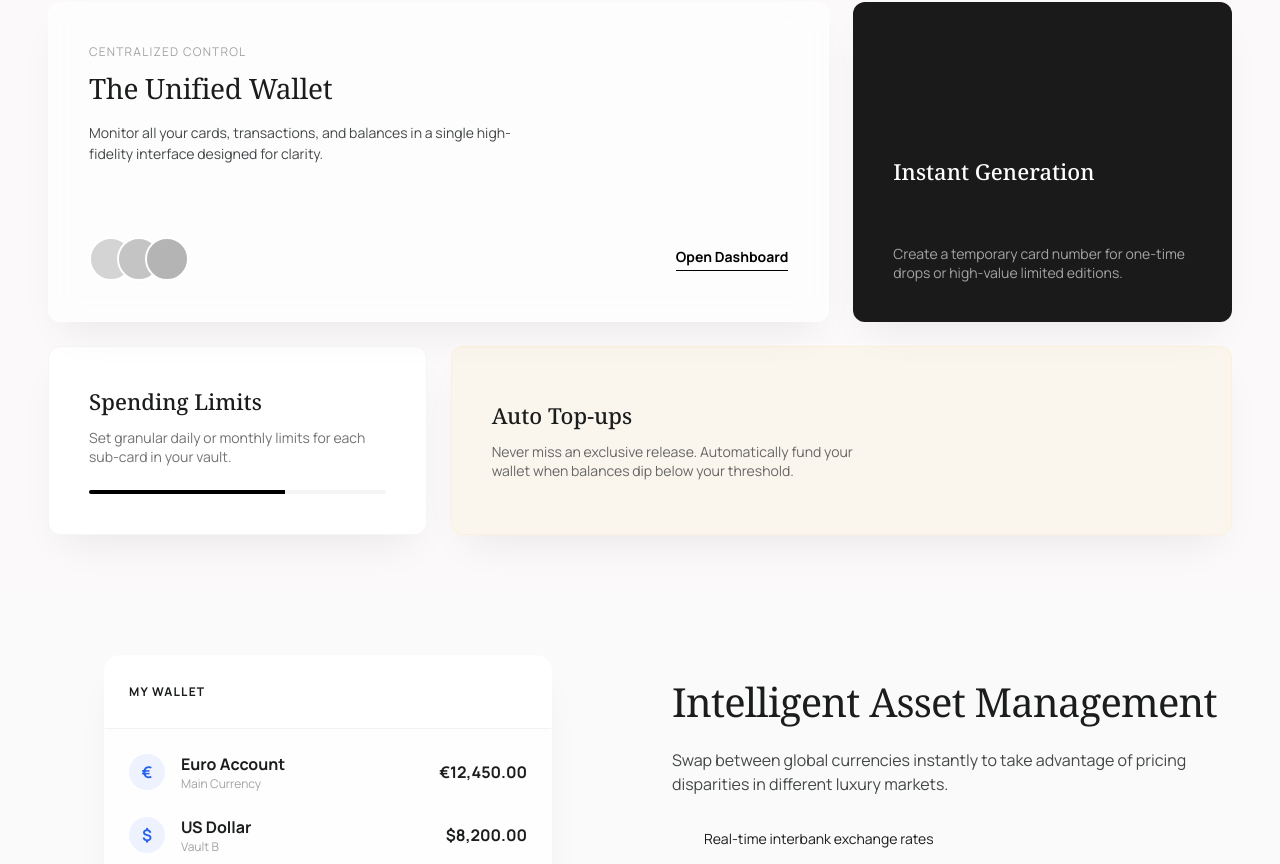
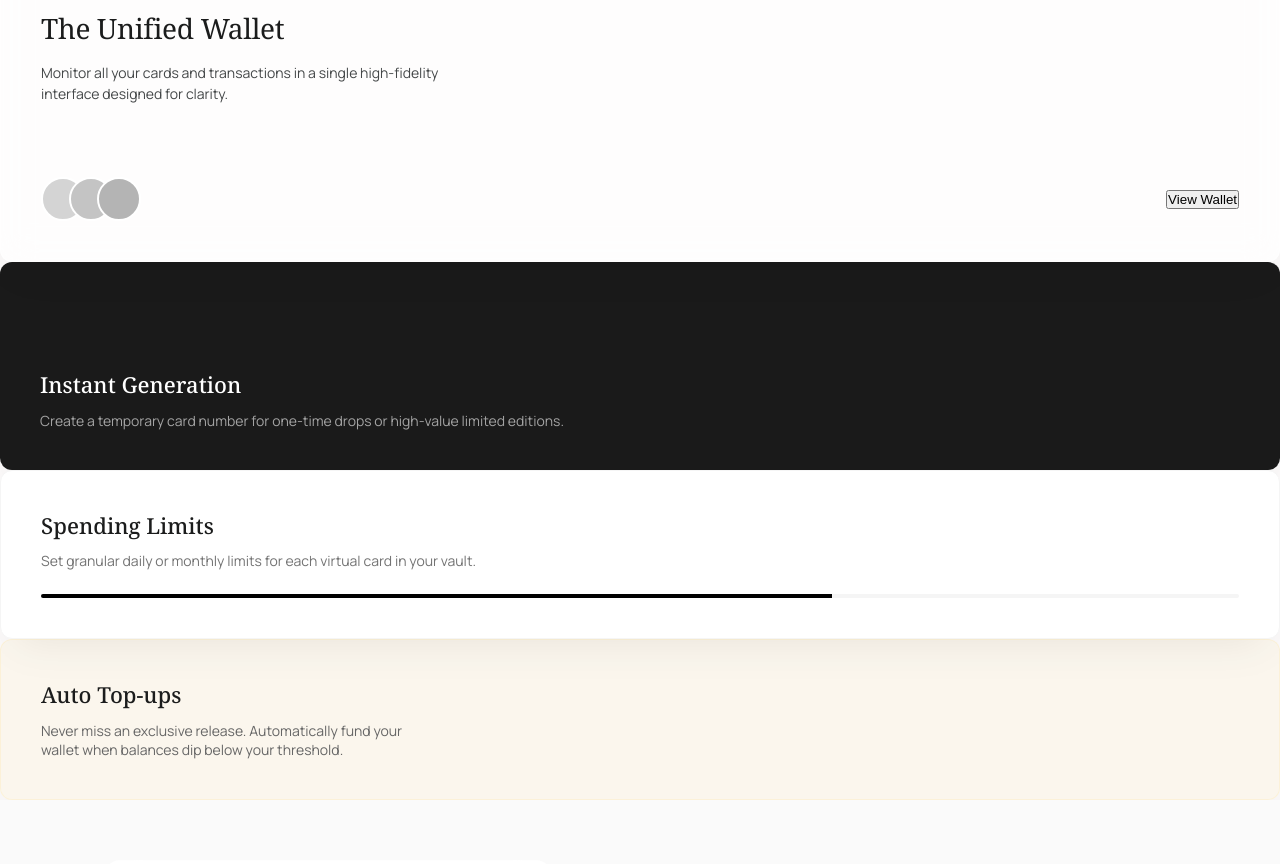
Before and after one commit to tbtitw26/aura, a Next.js app: page / in a window 1280 px wide. Shown: the part 2076-2940 px from the top of the page. Built offline with nearby package versions, Linux system fonts and the light colour scheme.

Commit message:
changes home

```diff
--- a/src/app/page.tsx
+++ b/src/app/page.tsx
@@ -38,7 +38,7 @@ export default function Home() {
   const handleApplyMembership = () => router.push('/register')
   const handleHowItWorks = () => router.push('/how-it-works')
   const handleExploreConcierge = () => router.push('/contact')
-  const handleOpenDashboard = () => router.push('/wallet')
+  const handleViewWallet = () => router.push('/wallet')
   const handleAddFunds = () => router.push('/buy-balance')
   const handleRequestAccess = () => router.push('/register')
 
@@ -141,15 +141,15 @@ export default function Home() {
         </div>
       </section>
 
-      {/* Features Bento Grid */}
-      <section className={styles.bentoGrid}>
-        <div className={styles.bentoContainer}>
-          <div className={styles.bentoGridInner}>
+      {/* Features Simple Grid */}
+      <section className={styles.featuresGrid}>
+        <div className={styles.featuresContainer}>
+          <div className={styles.featuresGridInner}>
             <div className={styles.walletCard}>
               <div>
                 <span className={styles.cardLabel}>Centralized Control</span>
                 <h3 className={styles.cardTitle}>The Unified Wallet</h3>
-                <p className={styles.cardText}>Monitor all your cards, transactions, and balances in a single high-fidelity interface designed for clarity.</p>
+                <p className={styles.cardText}>Monitor all your cards and transactions in a single high-fidelity interface designed for clarity.</p>
               </div>
               <div className={styles.walletCardFooter}>
                 <div className={styles.avatars}>
@@ -157,7 +157,7 @@ export default function Home() {
                   <div className={styles.avatar}></div>
                   <div className={styles.avatar}></div>
                 </div>
-                <button onClick={handleOpenDashboard} className={styles.dashboardBtn}>Open Dashboard</button>
+                <button onClick={handleViewWallet} className={styles.viewWalletBtn}>View Wallet</button>
               </div>
             </div>
 
@@ -169,7 +169,7 @@ export default function Home() {
 
             <div className={styles.spendingCard}>
               <h3>Spending Limits</h3>
-              <p>Set granular daily or monthly limits for each sub-card in your vault.</p>
+              <p>Set granular daily or monthly limits for each virtual card in your vault.</p>
               <div className={styles.progressBar}>
                 <div className={styles.progressFill}></div>
               </div>
@@ -200,7 +200,7 @@ export default function Home() {
                   <div className={styles.balanceIcon}>€</div>
                   <div>
                     <div className={styles.balanceTitle}>Euro Account</div>
-                    <div className={styles.balanceSubtitle}>Main Currency</div>
+                    <div className={styles.balanceSubtitle}>Primary Currency</div>
                   </div>
                   <div className={styles.balanceAmount}>€12,450.00</div>
                 </div>
@@ -208,7 +208,7 @@ export default function Home() {
                   <div className={styles.balanceIcon}>$</div>
                   <div>
                     <div className={styles.balanceTitle}>US Dollar</div>
-                    <div className={styles.balanceSubtitle}>Vault B</div>
+                    <div className={styles.balanceSubtitle}>Secondary Vault</div>
                   </div>
                   <div className={styles.balanceAmount}>$8,200.00</div>
                 </div>
```
